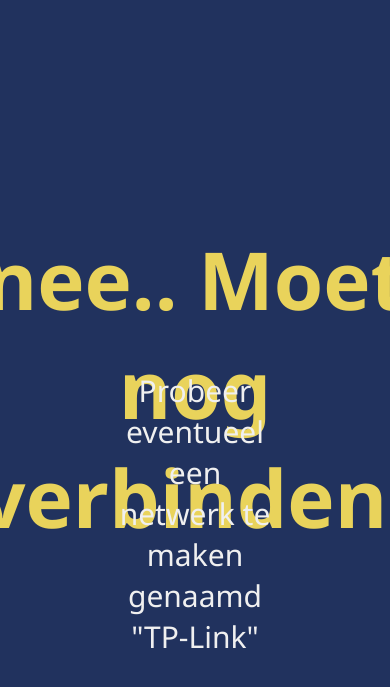
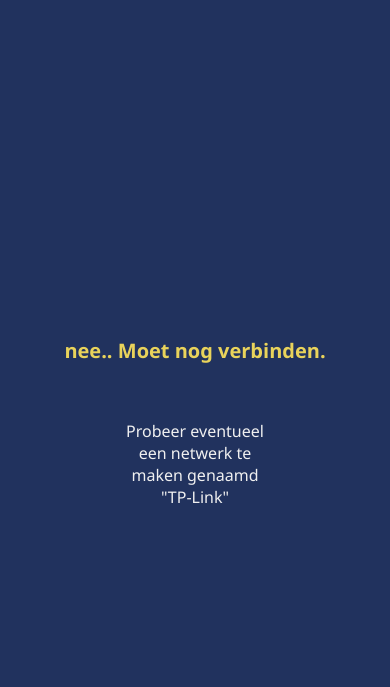
Before and after one commit to luxkatana/raspberrywifi, a Flask app: template templates/index.html in a window 390 px wide; the page is wider, and only the part inside the window is pictured. Shown: the top 687 px of that part. Run offline with Flask 3, Linux system fonts and the light colour scheme; the template is opened without the code that fills it, so the values that code supplies are empty.

Commit message:
responsive??

```diff
--- a/static/index.css
+++ b/static/index.css
@@ -26,3 +26,14 @@ bold {
   width: 40%;
   font-size: 30px;
 }
+@media screen and (max-width: 768px) {
+  h2 {
+    font-size: 20px;
+    /* Adjust other styles for smaller screens */
+  }
+
+  .prompt p {
+    font-size: 16px;
+    /* Adjust other styles for smaller screens */
+  }
+}
```
